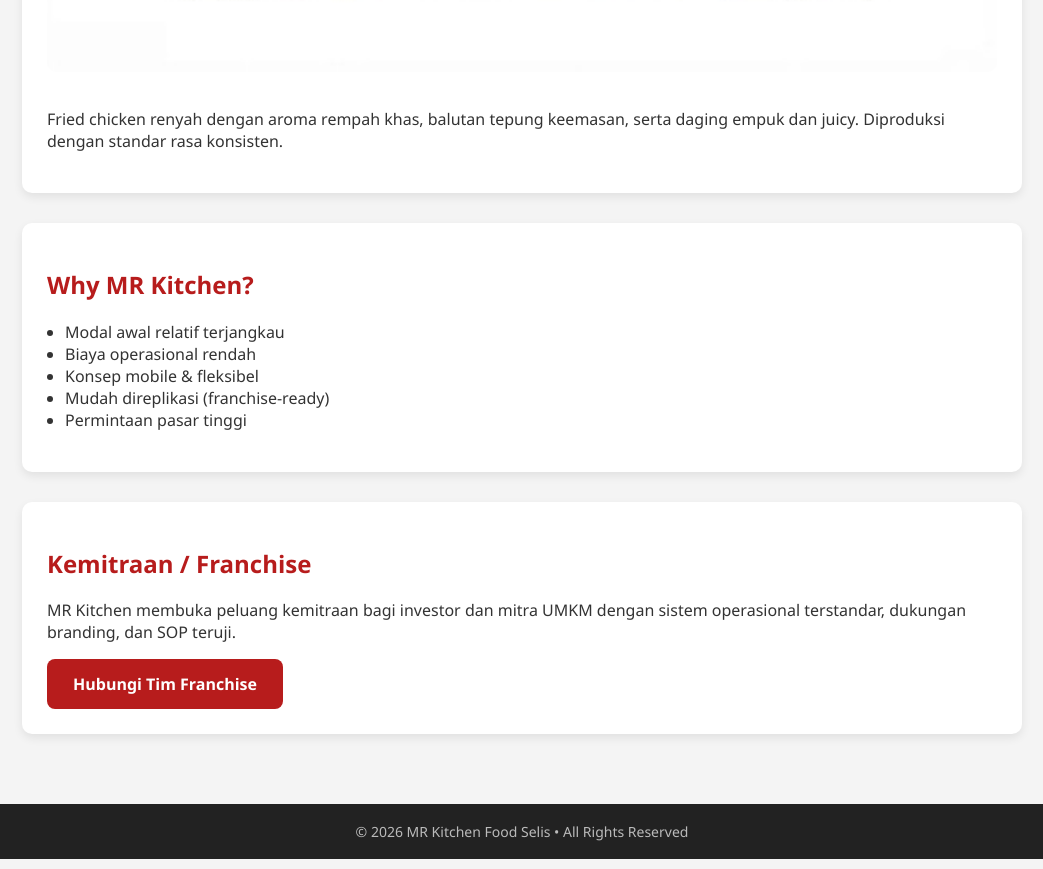
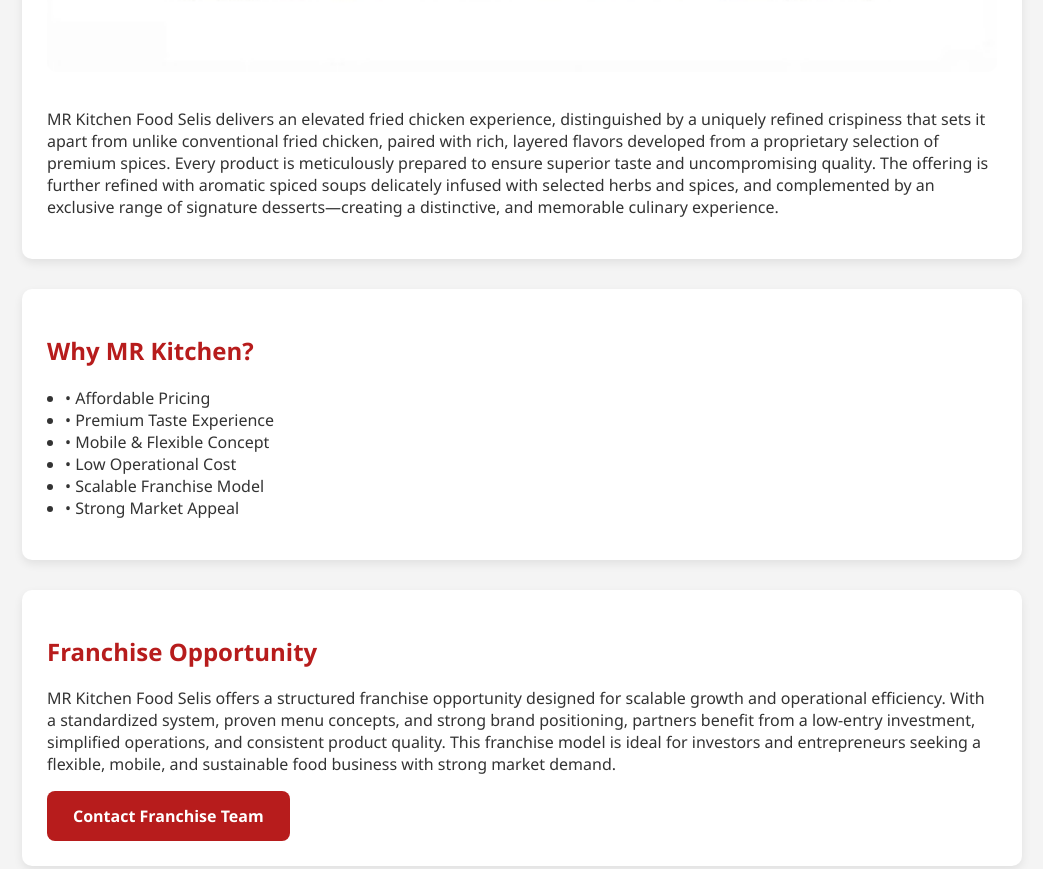
Before and after one commit to MRKitchen-FoodSelis/.github.io, a plain HTML site: page index.html in a window 1280 px wide. Shown: the part 1243-2112 px from the top of the page, without its empty margins (118-1161 px from the left). Drawn offline with Linux system fonts and the light colour scheme.

Commit message:
Update index.html

```diff
--- a/index.html
+++ b/index.html
@@ -31,9 +31,8 @@
 <div class="card">
 <h2>Business Overview</h2>
 <p>
-MR Kitchen Food Selis adalah usaha Food & Beverage (FnB) dengan konsep penjualan
-makanan menggunakan sepeda listrik yang efisien, fleksibel, dan ramah lingkungan.
-Model bisnis dirancang scalable melalui sistem kemitraan/franchise.
+MR Kitchen Food Selis is an eco-friendly mobile FnB business leveraging electric bicycles to deliver efficient and flexible food services.
+The concept is scalable and supported by a franchise-based growth model.
 </p>
 </div>
 
@@ -41,30 +40,35 @@
 <h2>Signature Product</h2>
 <img src="food-selis.jpg" style="width:100%;border-radius:10px;margin-bottom:15px;">
 <p>
-Fried chicken renyah dengan aroma rempah khas, balutan tepung keemasan,
-serta daging empuk dan juicy. Diproduksi dengan standar rasa konsisten.
+MR Kitchen Food Selis delivers an elevated fried chicken experience, distinguished by a uniquely refined crispiness that sets it apart from unlike conventional fried chicken,
+paired with rich, layered flavors developed from a proprietary selection of premium spices. Every product is meticulously prepared to ensure superior taste and uncompromising quality.
+The offering is further refined with aromatic spiced soups delicately infused with selected herbs and spices, and complemented by an exclusive range of signature desserts—creating a distinctive,
+and memorable culinary experience.
 </p>
 </div>
 
 <div class="card">
 <h2>Why MR Kitchen?</h2>
 <ul>
-<li>Modal awal relatif terjangkau</li>
-<li>Biaya operasional rendah</li>
-<li>Konsep mobile & fleksibel</li>
-<li>Mudah direplikasi (franchise-ready)</li>
-<li>Permintaan pasar tinggi</li>
+<li>•	Affordable Pricing</li>
+<li>•	Premium Taste Experience</li>
+<li>•	Mobile & Flexible Concept</li>
+<li>•	Low Operational Cost</li>
+<li>•	Scalable Franchise Model</li>
+<li>•	Strong Market Appeal</li>
 </ul>
 </div>
 
 <div class="card">
-<h2>Kemitraan / Franchise</h2>
+<h2>Franchise Opportunity</h2>
 <p>
-MR Kitchen membuka peluang kemitraan bagi investor dan mitra UMKM
-dengan sistem operasional terstandar, dukungan branding, dan SOP teruji.
+MR Kitchen Food Selis offers a structured franchise opportunity designed for scalable growth and operational efficiency.
+With a standardized system, proven menu concepts, and strong brand positioning, partners benefit from a low-entry investment,
+simplified operations, and consistent product quality. This franchise model is ideal for investors and entrepreneurs seeking a flexible,
+mobile, and sustainable food business with strong market demand.
 </p>
 <a class="btn" href="https://wa.me/6285880747305" target="_blank">
-Hubungi Tim Franchise
+Contact Franchise Team
 </a>
 </div>
 
```
